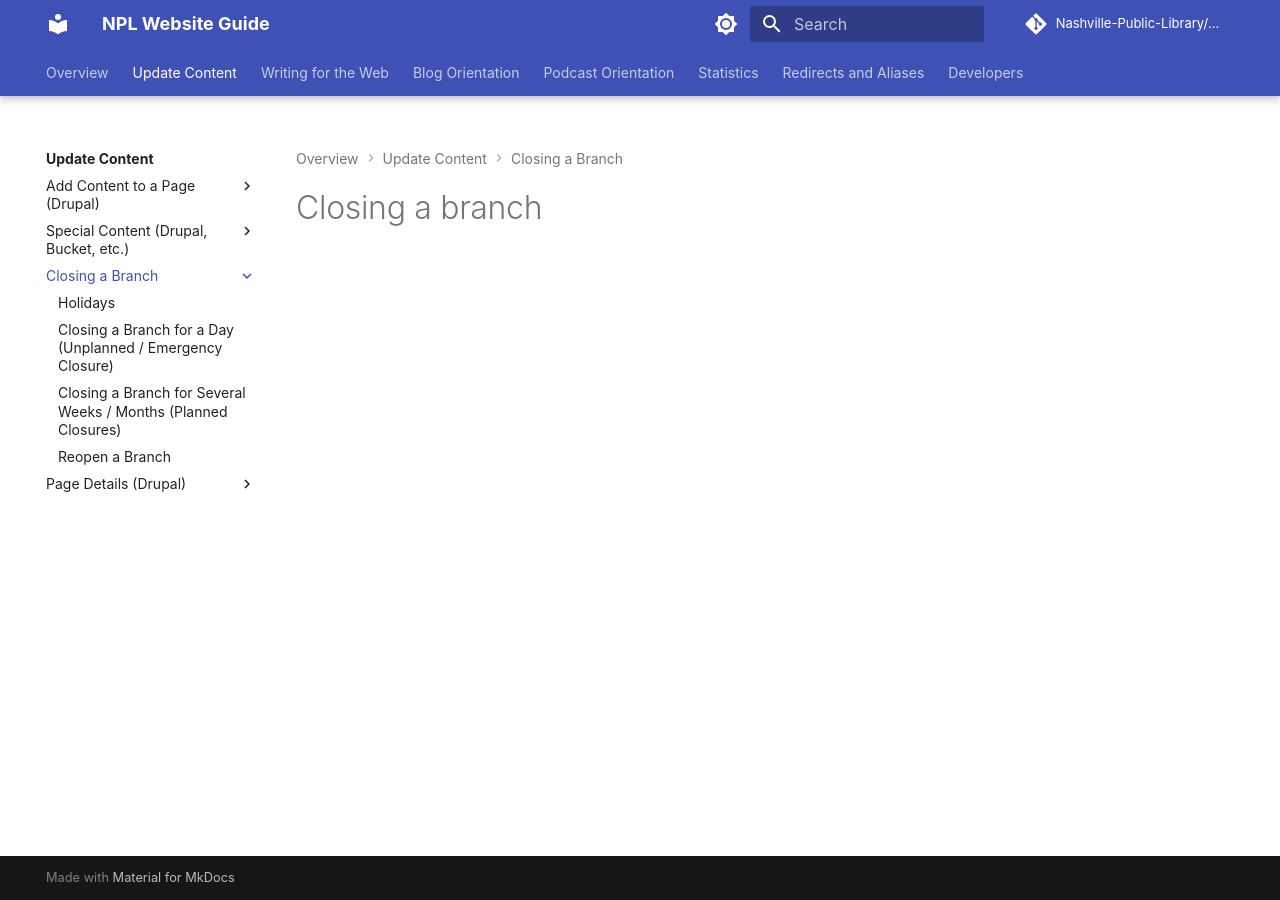
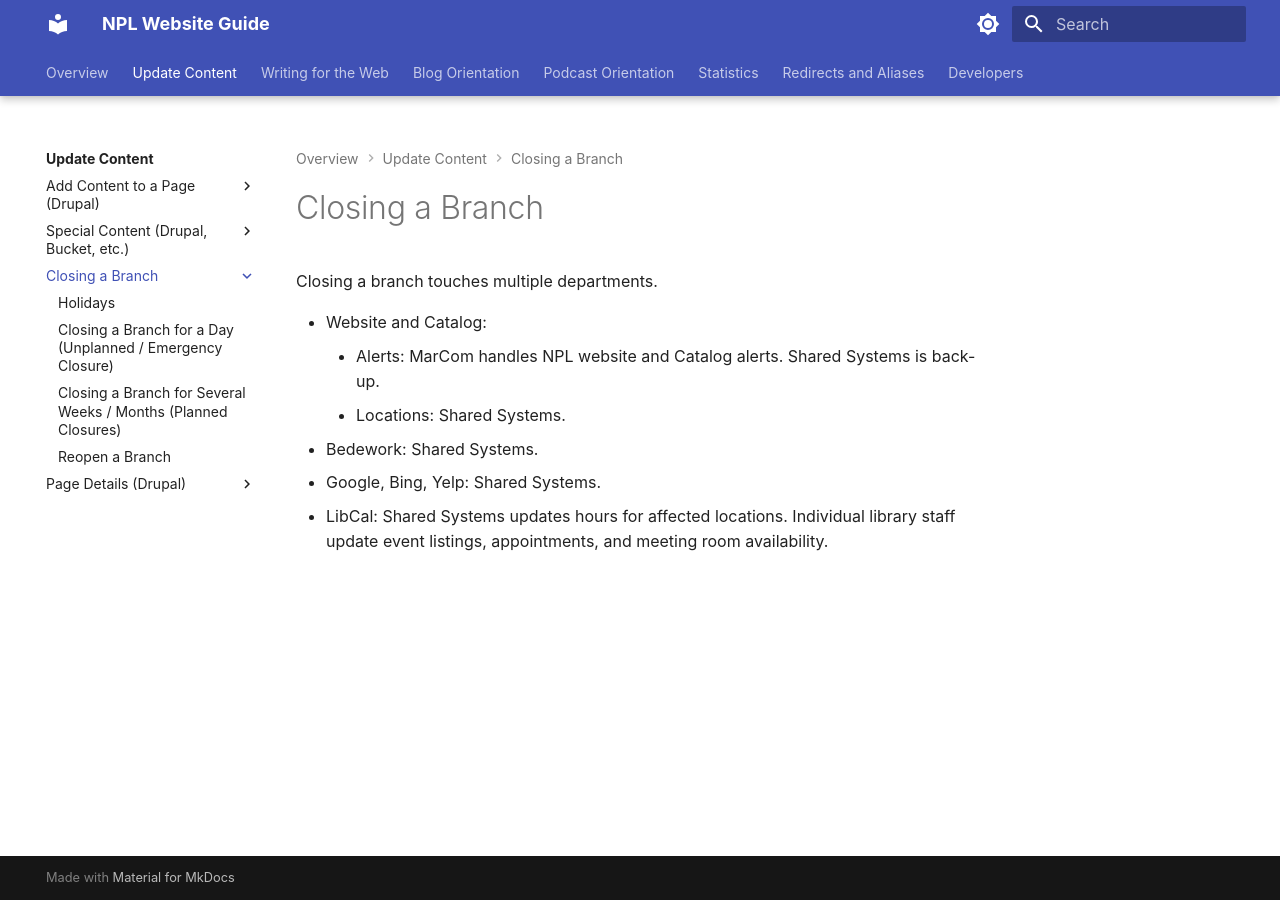
Before and after one commit to Nashville-Public-Library/bedework-docs, an MkDocs documentation site: the page built from docs/update-content/closing-a-branch/index.md, in a window 1280 px wide. Built offline with MkDocs 1.6.1 and Material for MkDocs 9.7.7, drawn with Linux system fonts in a browser that asks for light colours; comment, search, counter and statistics services are not loaded.

Commit message:
update closing branch index page

```diff
--- a/docs/update-content/closing-a-branch/index.md
+++ b/docs/update-content/closing-a-branch/index.md
@@ -1 +1,10 @@
-# Closing a branch
+# Closing a Branch
+
+Closing a branch touches multiple departments.
+
+- Website and Catalog:
+    - Alerts: MarCom handles NPL website and Catalog alerts. Shared Systems is back-up.
+    - Locations: Shared Systems.
+- Bedework: Shared Systems.
+- Google, Bing, Yelp: Shared Systems.
+- LibCal: Shared Systems updates hours for affected locations. Individual library staff update event listings, appointments, and meeting room availability.
--- a/mkdocs.yml
+++ b/mkdocs.yml
@@ -2,10 +2,6 @@
 site_name: NPL Website Guide
 site_url: https://nashville-public-library.github.io/mkdocsuaurus/
 site_description: Content creator and developer documentation for NPL websites.
-
-# Repository
-repo_name: Nashville-Public-Library/mkdocsuaurus
-repo_url: https://github.com/Nashville-Public-Library/mkdocsuaurus
 
 # Configuration
 theme:
```
